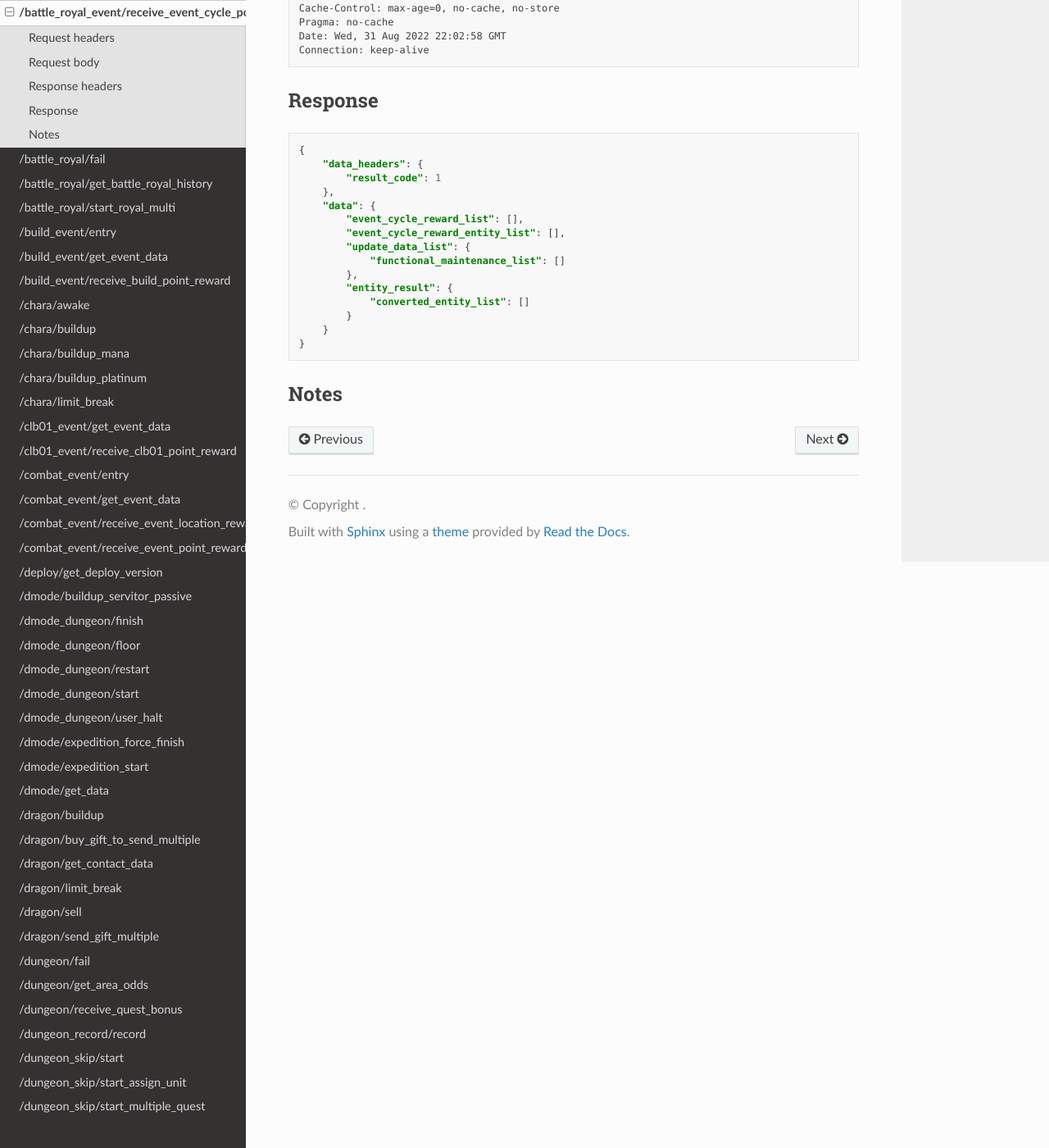
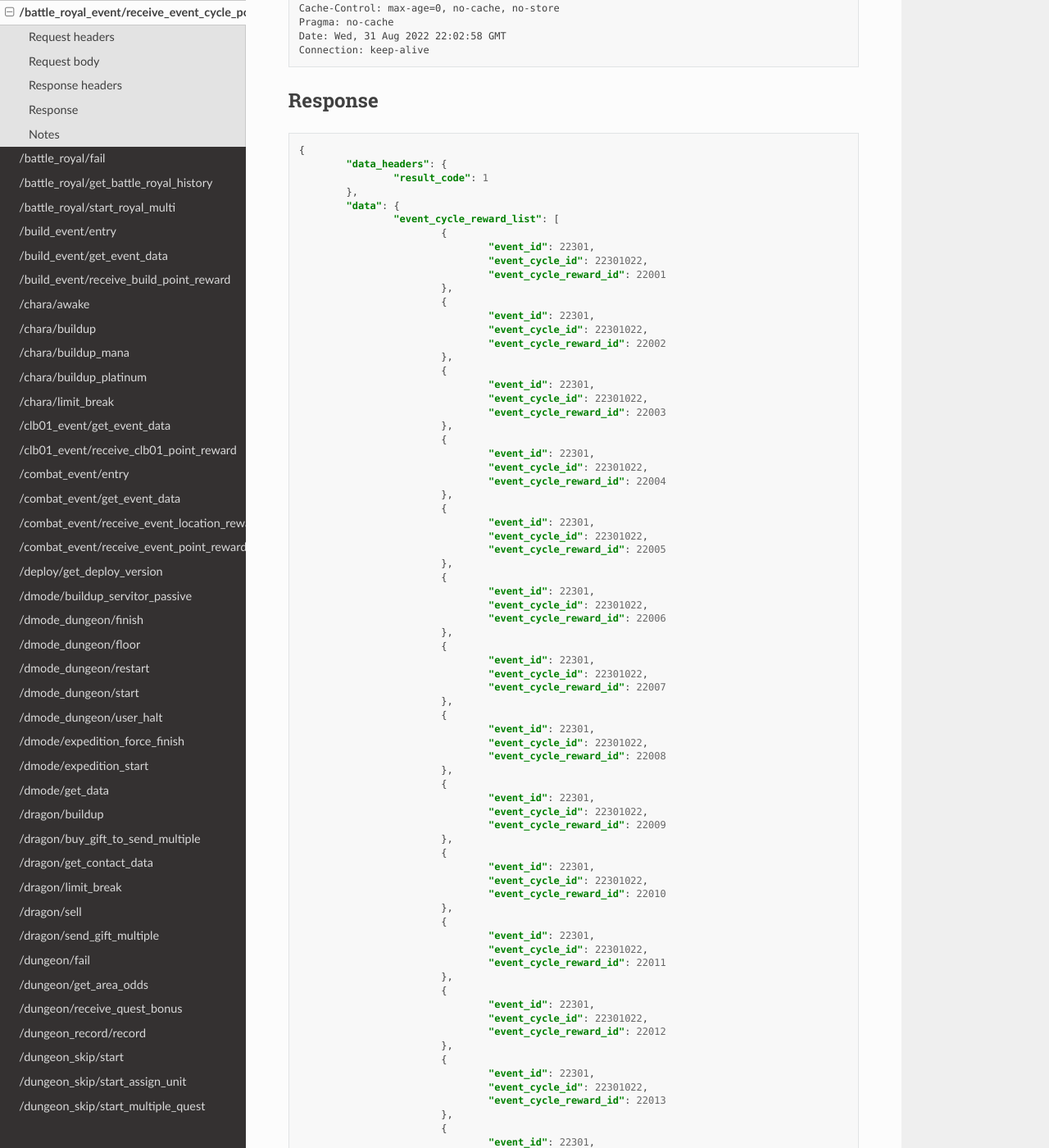
Before and after one commit to SapiensAnatis/dragalia-api-docs, a Sphinx documentation site: the page built from docs/source/dragalia/battle_royal_event_receive_event_cycle_point_reward.rst, in a window 1280 px wide and 1400 px high, scrolled down 1042 px. Shown: the whole window at 82% size. Built offline with Sphinx 7.4.7 and the Read the Docs theme 2.0.0, drawn with Linux system fonts in a browser that asks for light colours; some of the changed text lies outside the part shown.

```diff
--- a/docs/source/dragalia/battle_royal_event_receive_event_cycle_point_reward.rst
+++ b/docs/source/dragalia/battle_royal_event_receive_event_cycle_point_reward.rst
@@ -63,19 +63,93 @@ Response
 .. code-block:: json
 
 	{
-	    "data_headers": {
-	        "result_code": 1
-	    },
-	    "data": {
-	        "event_cycle_reward_list": [],
-	        "event_cycle_reward_entity_list": [],
-	        "update_data_list": {
-	            "functional_maintenance_list": []
-	        },
-	        "entity_result": {
-	            "converted_entity_list": []
-	        }
-	    }
+		"data_headers": {
+			"result_code": 1
+		},
+		"data": {
+			"event_cycle_reward_list": [
+				{
+					"event_id": 22301,
+					"event_cycle_id": 22301022,
+					"event_cycle_reward_id": 22001
+				},
+				{
+					"event_id": 22301,
+					"event_cycle_id": 22301022,
+					"event_cycle_reward_id": 22002
+				},
+				{
+					"event_id": 22301,
+					"event_cycle_id": 22301022,
+					"event_cycle_reward_id": 22003
+				},
+				{
+					"event_id": 22301,
+					"event_cycle_id": 22301022,
+					"event_cycle_reward_id": 22004
+				},
+				{
+					"event_id": 22301,
+					"event_cycle_id": 22301022,
+					"event_cycle_reward_id": 22005
+				},
+				{
+					"event_id": 22301,
+					"event_cycle_id": 22301022,
+					"event_cycle_reward_id": 22006
+				},
+				{
+					"event_id": 22301,
+					"event_cycle_id": 22301022,
+					"event_cycle_reward_id": 22007
+				},
+				{
+					"event_id": 22301,
+					"event_cycle_id": 22301022,
+					"event_cycle_reward_id": 22008
+				},
+				{
+					"event_id": 22301,
+					"event_cycle_id": 22301022,
+					"event_cycle_reward_id": 22009
+				},
+				{
+					"event_id": 22301,
+					"event_cycle_id": 22301022,
+					"event_cycle_reward_id": 22010
+				},
+				{
+					"event_id": 22301,
+					"event_cycle_id": 22301022,
+					"event_cycle_reward_id": 22011
+				},
+				{
+					"event_id": 22301,
+					"event_cycle_id": 22301022,
+					"event_cycle_reward_id": 22012
+				},
+				{
+					"event_id": 22301,
+					"event_cycle_id": 22301022,
+					"event_cycle_reward_id": 22013
+				},
+				{
+					"event_id": 22301,
+					"event_cycle_id": 22301022,
+					"event_cycle_reward_id": 22014
+				}
+			],
+			"event_cycle_reward_entity_list": [
+			],
+			"update_data_list": {
+				"functional_maintenance_list": [
+				]
+			},
+			"entity_result": {
+				"converted_entity_list": [
+				]
+			}
+		}
 	}
 
 Notes
--- a/docs/source/dragalia/chara_awake.rst
+++ b/docs/source/dragalia/chara_awake.rst
@@ -207,3 +207,4 @@ Response
 
 Notes
 ------
+Called when promoting a character with eldwater
```
Also changed, not shown: docs/source/index.rst (+7 -0 lines), docs/source/info/data.rst (added, +27 -0 lines), docs/source/info/glossary.rst (added, +43 -0 lines), 3 other files.
